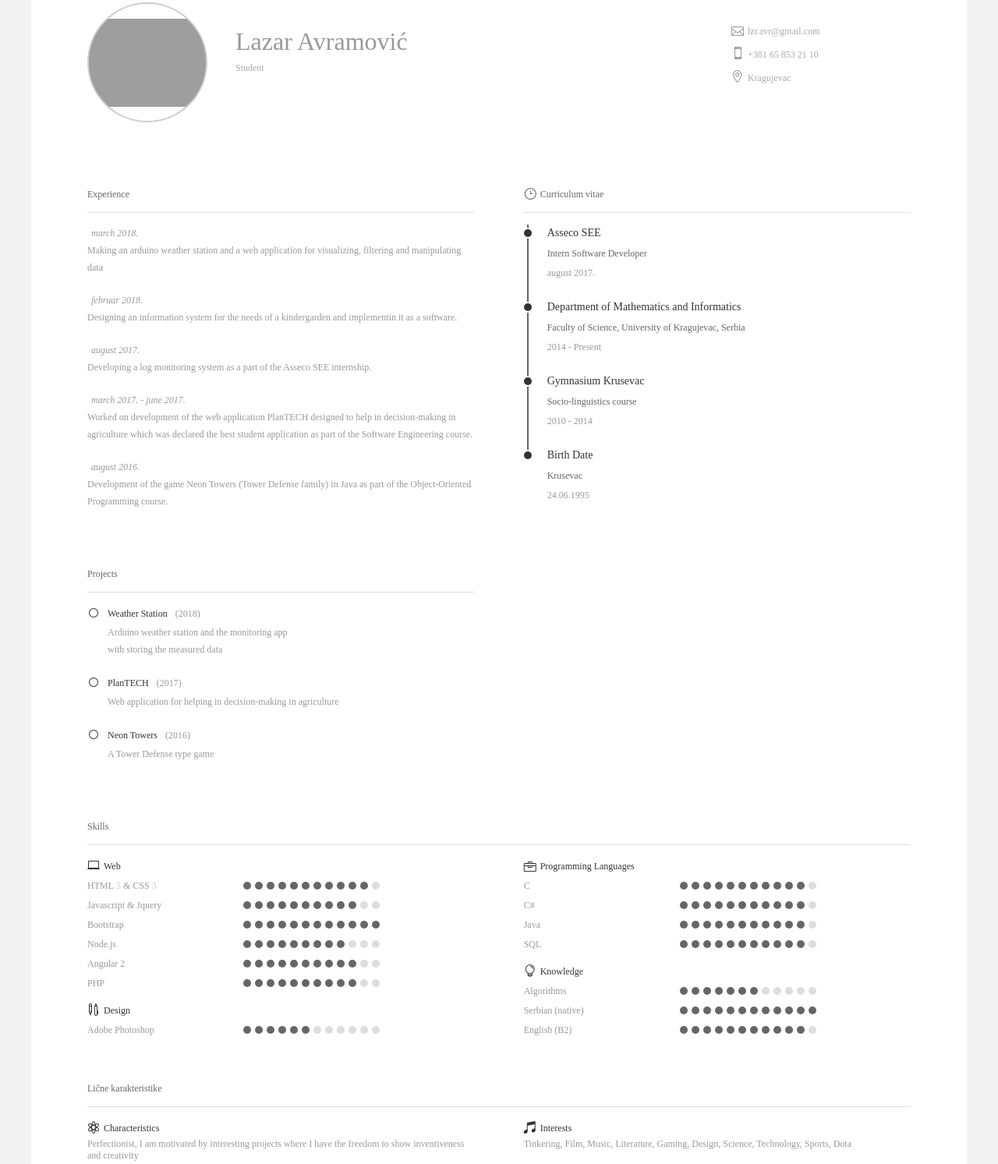
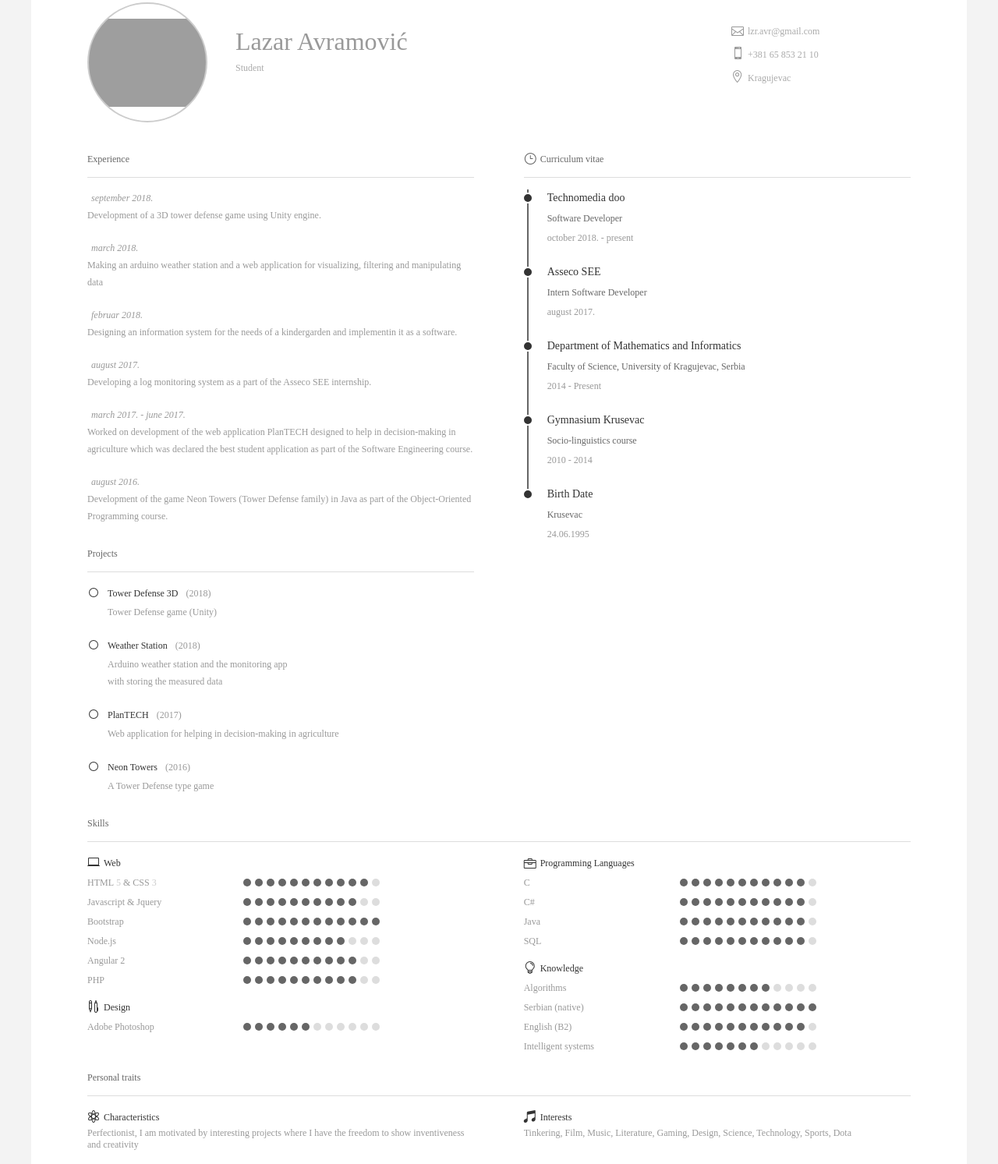
Before and after one commit to lzravr/lzravr.github.io, a plain HTML site: page index_en.html in a window 1280 px wide. Shown: the part 69-1562 px from the top of the page at 78% size. Drawn offline with Linux system fonts and the light colour scheme; grey boxes are pictures that could not be loaded.

Commit message:
v2.0
1.12.2018.

```diff
--- a/index_en.html
+++ b/index_en.html
@@ -58,7 +58,8 @@
 
                     <!--left-->
                     <div class="info_area info_left info_content">
-                        <h5>Experience</h5>
+                        <h5 style="padding-top:5px;">Experience</h5>
+                        <p class="desc s6_eng"><em class="count">september 2018.</em><br>Development of a 3D tower defense game using Unity engine.</p>
                         <p class="desc s6_eng"><em class="count">march 2018.</em><br>Making an arduino weather station and a web application for visualizing, filtering
                             and manipulating data</p>
                         <p class="desc s6_eng"><em class="count">februar 2018.</em><br>Designing an information system for the needs of a kindergarden and implementin it as
@@ -73,8 +74,15 @@
                         <p class="desc s6_eng_young" id="srb_young" style="margin:0px;"></p>
 
 
-                        <h5>Projects</h5>
+                        <h5 style="padding-top:5px;">Projects</h5>
                         <ul>
+                            <li class="clearfix">
+                                <div class="con">
+                                    <h3><i aria-hidden="true" data-icon="&#x5b;"></i>Tower Defense 3D<em>(2018)</em></h3>
+                                    <p>Tower Defense game (Unity)</p>
+                                </div>
+                                <a target="_blank" href="https://drive.google.com/drive/folders/1tHW7omuMONKWal4v_bWgSUO3CCELnrM4?usp=sharing" class="btn_go btn_green r5">Go<i aria-hidden="true" data-icon="&#x35;"></i></a>
+                            </li>
                             <li class="clearfix">
                                 <div class="con">
                                     <h3><i aria-hidden="true" data-icon="&#x5b;"></i>Weather Station<em>(2018)</em></h3>
@@ -101,9 +109,19 @@
 
                     <!--right-->
                     <div class="info_area info_right info_timeline">
-                        <h5><i aria-hidden="true" data-icon="&#x7d;"></i>Curriculum vitae</h5>
+                        <h5 style="padding-top:5px;"><i aria-hidden="true" data-icon="&#x7d;"></i>Curriculum vitae</h5>
                         <ul>
                             <!-- s6 je u responsive.css line:16 -->
+                            <li class="clearfix" id="s6_eng_technomedia">
+
+                                <div class="dot"><b></b></div>
+
+                                <div class="con">
+                                    <h3>Technomedia doo</h3>
+                                    <p>Software Developer</p>
+                                    <p class="desc">october 2018. - present</p>
+                                </div>
+                            </li>
                             <li class="clearfix" id="s6_eng_asseco">
 
                                 <div class="dot"><b></b></div>
@@ -175,7 +193,7 @@
                 </div>
                 <!-- TEHNOLOGIJE -->
                 <div class="information clearfix info_area">
-                    <h5>Skills</h5>
+                    <h5 style="padding-top:5px;">Skills</h5>
 
                      <!-- LEVO -->
                     <div class="info_area info_left info_timeline">
@@ -409,7 +427,7 @@
                                 <b></b>
                                 <b></b>
                                 <b></b>
-                                <em></em>
+                                <b></b>
                                 <em></em>
                                 <em></em>
                                 <em></em>
@@ -450,6 +468,23 @@
                                 <em></em>
                             </dd>
                         </dl>
+                        <dl class="clearfix">
+                            <dt>Intelligent systems</dt>
+                            <dd>
+                                <b></b>
+                                <b></b>
+                                <b></b>
+                                <b></b>
+                                <b></b>
+                                <b></b>
+                                <b></b>
+                                <em></em>
+                                <em></em>
+                                <em></em>
+                                <em></em>
+                                <em></em>
+                            </dd>
+                        </dl>
                     </div>
                 </div>
 
@@ -457,7 +492,7 @@
 
                 <!-- LICNE KARAKTERISTIKE -->
                 <div class="information clearfix info_area">
-                    <h5>Lične karakteristike</h5>
+                    <h5 style="padding-top:15px;">Personal traits</h5>
 
                     <!-- LEVO -->
                     <div class="info_area info_left info_timeline">
```
Also changed, not shown: index.html (+44 -6 lines).
